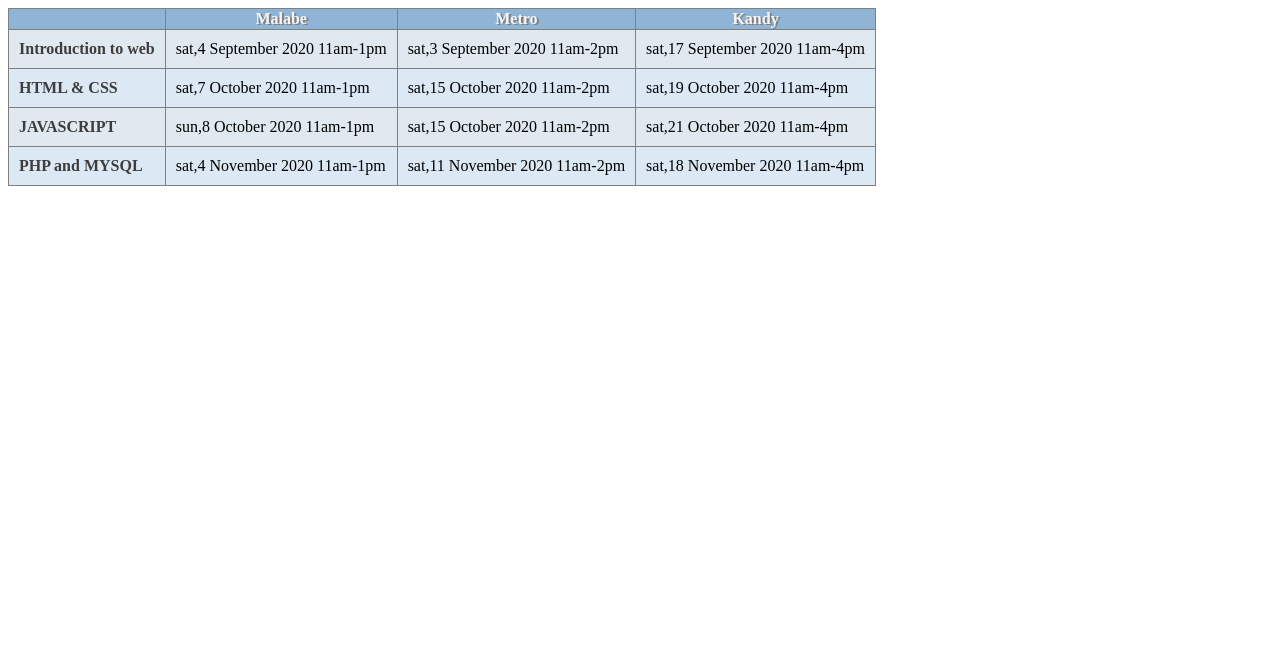
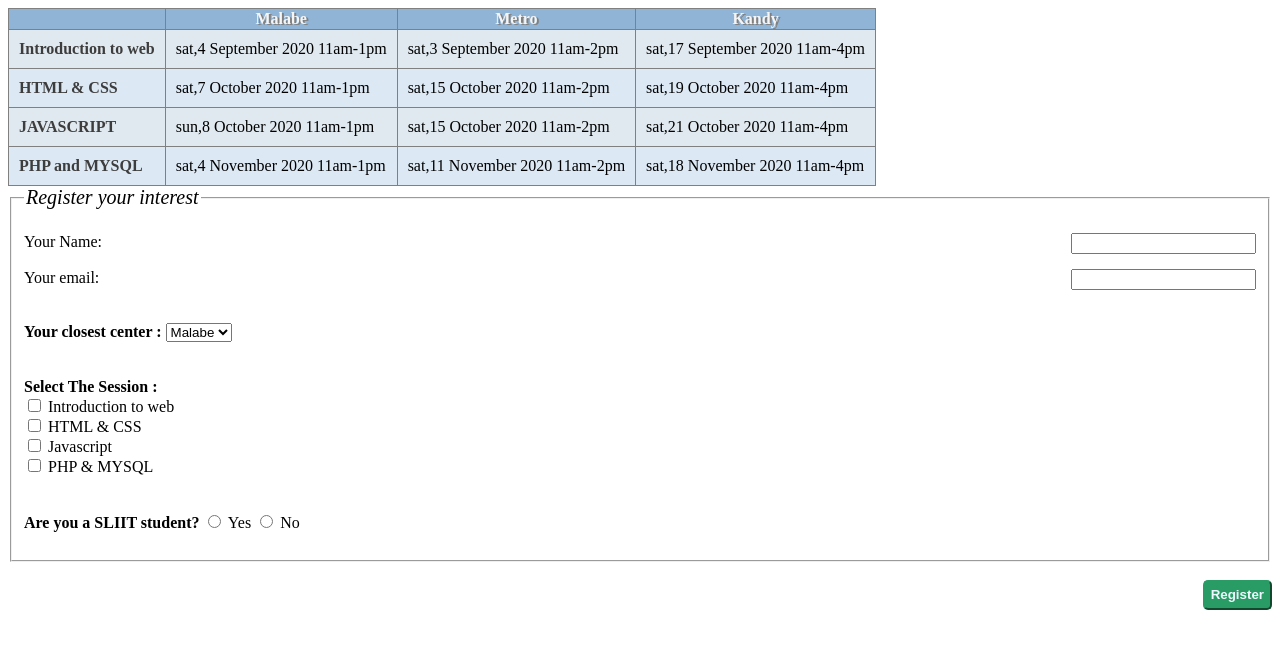
Before and after one commit to ManushiChamika/Manu, a PHP site: page / in a window 1280 px wide. Shown: the top 649 px of the page. Run offline with PHP 8.4, Linux system fonts and the light colour scheme.

Commit message:
IWT tut2 part2

```diff
--- a/SLIIT Y1S2/IWT/tutorials/tutorial2/index.html
+++ b/SLIIT Y1S2/IWT/tutorials/tutorial2/index.html
@@ -41,5 +41,58 @@
             </tr>
         </table>
 
+        <div>
+            <fieldset>
+            <legend><i>Register your interest</i></legend><br/>
+            <form class="form">
+                <label for="name">Your Name: </label>
+                <input type="text" id="name" name="name"><br/>
+                <br/>
+                <label for="email">Your email: </label>
+                <input type="text" id="email" name="email">
+            </form>
+
+            <br/><br/>
+
+            <form class="selecting">
+                <label for="cars"><b>Your closest center : </b></label>
+                <select id="center" name="center" form="center">
+                    <option value="Malabe">Malabe</option>
+                    <option value="Metro">Metro</option>
+                    <option value="Kandy">Kandy</option>
+                </select>
+            </form>
+
+            <br/><br/>
+
+            <form action="checkboxes">
+                <label><b>Select The Session :</b></label><br/>
+                <input type="checkbox" id="web" name="web" value="languages">
+                <label for="web"> Introduction to web </label><br>
+                <input type="checkbox" id="html" name="html" value="languages">
+                <label for="html"> HTML & CSS </label><br>
+                <input type="checkbox" id="javascript" name="javascript" value="languages">
+                <label for="javascript"> Javascript </label><br>
+                <input type="checkbox" id="vehicle3" name="vehicle3" value="languages">
+                <label for="vehicle3"> PHP & MYSQL </label><br>
+              </form>
+
+            <br/><br/>
+
+              <form>
+                <label> <b>Are you a SLIIT student?</b> </label>
+                <input type="radio" id="yes" name="yes" value="value">
+                <label for="yes">Yes</label>
+                <input type="radio" id="no" name="no" value="value">
+                <label for="no">No</label><br>
+              </form>
+
+            <br/>
+            </fieldset>
+        </div>
+
+        <br/>
+
+        <button type="button" class="btn"><b>Register</b></button>
 </body>
 </html>
--- a/SLIIT Y1S2/IWT/tutorials/tutorial2/style.css
+++ b/SLIIT Y1S2/IWT/tutorials/tutorial2/style.css
@@ -22,3 +22,20 @@ tr:nth-child(even){
     color: rgb(62, 61, 61);
     font-weight: bold;
 }
+
+legend{
+    font-size: 20px;
+}
+
+.form input{
+    float: right;
+}
+
+.btn{
+    background-color: rgb(40, 156, 100);
+    color: aliceblue;
+    border-radius: 5px;
+    float: right;
+    height: 30px;
+    border-color:  rgb(40, 156, 100);
+}
```
